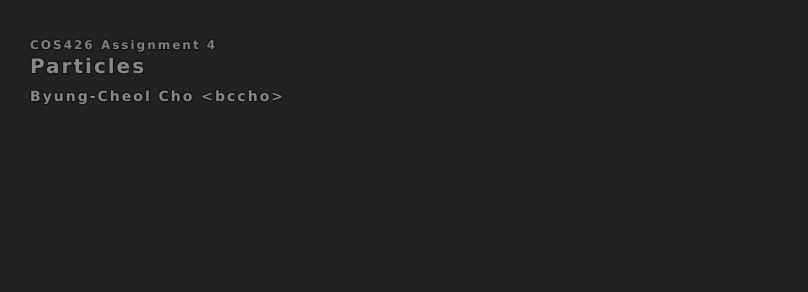
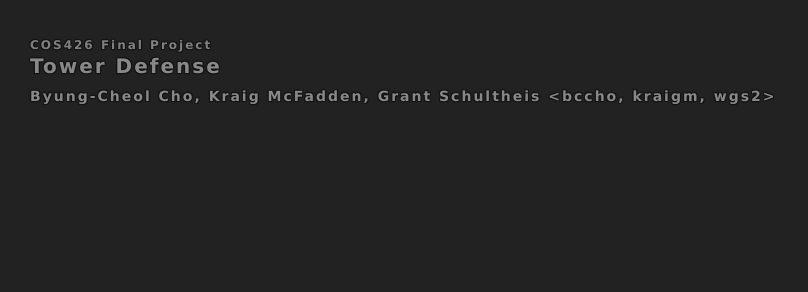
Before and after one commit to bccho/michael-bay-tower-defense, a plain HTML site: page batch.html in a window 1280 px wide. Shown: the whole page, without its empty margins (0-808 px from the left). Drawn offline with Linux system fonts and the light colour scheme.

Commit message:
Updated HTML text and student info

```diff
--- a/batch.html
+++ b/batch.html
@@ -2,7 +2,7 @@
 <html>
 
 <head>
-    <title> COS426 Assignment 2 &mdash; Mesh Processing &mdash; Interactive</title>
+    <title>COS426 Final Project</title>
     <link href="css/style.css" type="text/css" rel="stylesheet"/>
 </head>
 
@@ -70,7 +70,7 @@
 
     <div id="stats"></div>
     <div id="main_div">
-        <h1> <span class="assignment">COS426 Assignment 4<br></span> Particles </h1>
+        <h1> <span class="assignment">COS426 Final Project<br></span> Tower Defense </h1>
         <h2 id="student"></h2>
         <canvas id="canvas"> </canvas>
     </div>
--- a/js/student.js
+++ b/js/student.js
@@ -1,8 +1,8 @@
 var Student = {
     // please fill in your name and NetID
     // your NetID is the part of your email before @princeton.edu
-    "name"  : "Byung-Cheol Cho",
-    "netID" : "bccho",
+    "name"  : "Byung-Cheol Cho, Kraig McFadden, Grant Schultheis",
+    "netID" : "bccho, kraigm, wgs2",
 };
 
 Student.updateHTML = function( ) {
```
Also changed, not shown: index.html (+2 -2 lines).
